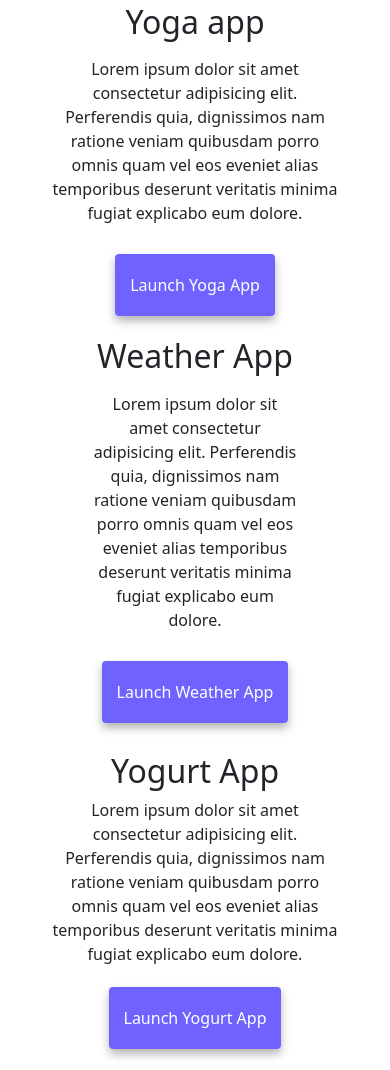
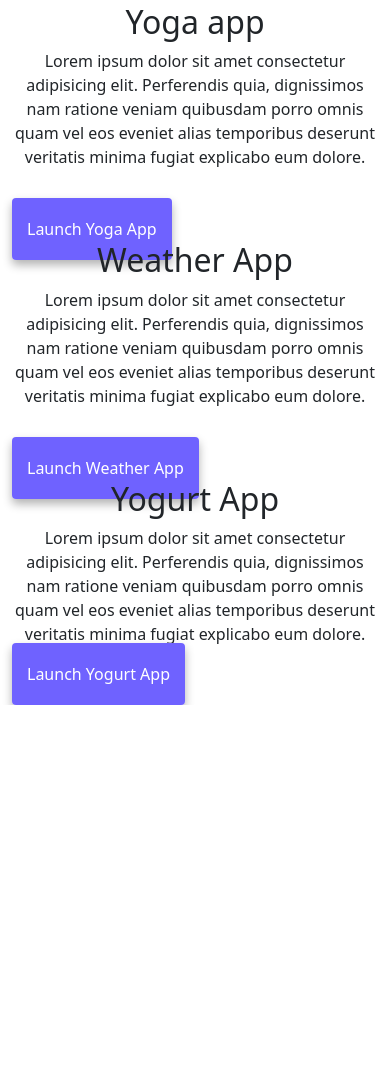
Before and after one commit to MCpracticesforskills/week-3-sheCodes-homework, a plain HTML site: page index.html in a window 390 px wide. Shown: the part 480-1550 px from the top of the page. After the commit the page ends 1185 px from the top, so only its background shows below. Drawn offline with nearby package versions, Linux system fonts and the light colour scheme.

Commit message:
Fixed spacing issues on index.html
Fixed spacing issues on desktop mode, so now I will re-do the mobile device spacing.

```diff
--- a/index.html
+++ b/index.html
@@ -114,19 +114,6 @@
       img {
         display: none;
       }
-      .weather-container {
-        margin: 40px;
-        display: block;
-        text-align: center;
-      }
-      .yoga-container {
-        margin: 40px;
-        display: block;
-        text-align: center;
-      }
-      .yogurt-bttn {
-        margin-top: 40px;
-      }
     }
   </style>
   <body>
@@ -187,7 +174,7 @@
         >About Me</a
       >
     </div>
-    <div class="yoga-container">
+
     <div class="container container-fluid mt-5">
       <div class="row">
         <div class="column col-sm-6">
@@ -198,32 +185,27 @@
           />
         </div>
         <div class="column col-sm-6">
-            <h4 class="mb-3">Yoga app</h4>
+          <h4>Yoga app</h4>
           <p>
-              Lorem ipsum dolor sit amet consectetur adipisicing elit.
-              Perferendis quia, dignissimos nam ratione veniam quibusdam porro
-              omnis quam vel eos eveniet alias temporibus deserunt veritatis
-              minima fugiat explicabo eum dolore.
+            Lorem ipsum dolor sit amet consectetur adipisicing elit. Perferendis
+            quia, dignissimos nam ratione veniam quibusdam porro omnis quam vel
+            eos eveniet alias temporibus deserunt veritatis minima fugiat
+            explicabo eum dolore.
           </p>
           <div class="mt-5">
-              <a
-                class="primary-link text-white"
-                href="#"
-                title="learn yoga poses"
+            <a class="primary-link text-white" href="#" title="learn yoga poses"
               >Launch Yoga App</a
             >
           </div>
         </div>
-        </div>
 
-        <div class="weather-container">
         <div class="column col-sm-6">
-            <h4 class="mb-3">Weather App</h4>
+          <h4>Weather App</h4>
           <p>
-              Lorem ipsum dolor sit amet consectetur adipisicing elit.
-              Perferendis quia, dignissimos nam ratione veniam quibusdam porro
-              omnis quam vel eos eveniet alias temporibus deserunt veritatis
-              minima fugiat explicabo eum dolore.
+            Lorem ipsum dolor sit amet consectetur adipisicing elit. Perferendis
+            quia, dignissimos nam ratione veniam quibusdam porro omnis quam vel
+            eos eveniet alias temporibus deserunt veritatis minima fugiat
+            explicabo eum dolore.
           </p>
           <div class="mt-5">
             <a class="primary-link text-white" href="#" title="find weather"
@@ -231,7 +213,7 @@
             >
           </div>
         </div>
-        </div>
+
         <div class="column col-sm-6">
           <img
             src="/imagez/weather.png"
@@ -247,14 +229,14 @@
           />
         </div>
         <div class="column col-sm-6">
-          <h4 class="mt-5">Yogurt App</h4>
+          <h4>Yogurt App</h4>
           <p>
             Lorem ipsum dolor sit amet consectetur adipisicing elit. Perferendis
             quia, dignissimos nam ratione veniam quibusdam porro omnis quam vel
             eos eveniet alias temporibus deserunt veritatis minima fugiat
             explicabo eum dolore.
           </p>
-          <div class="yogurt-bttn">
+
           <a
             class="primary-link text-white"
             href="#"
@@ -264,6 +246,5 @@
         </div>
       </div>
     </div>
-    </div>
   </body>
 </html>
```
Lines whose indentation alone changed are shown as unchanged.
